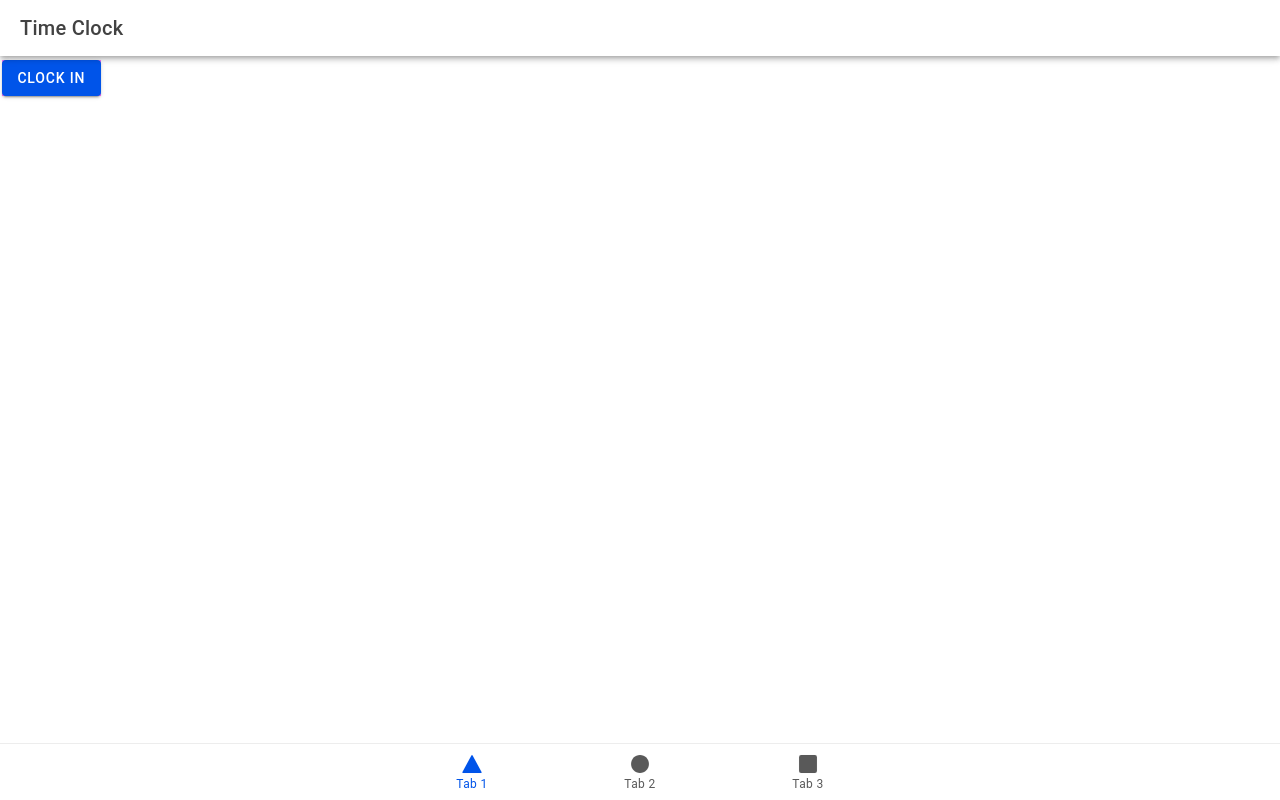
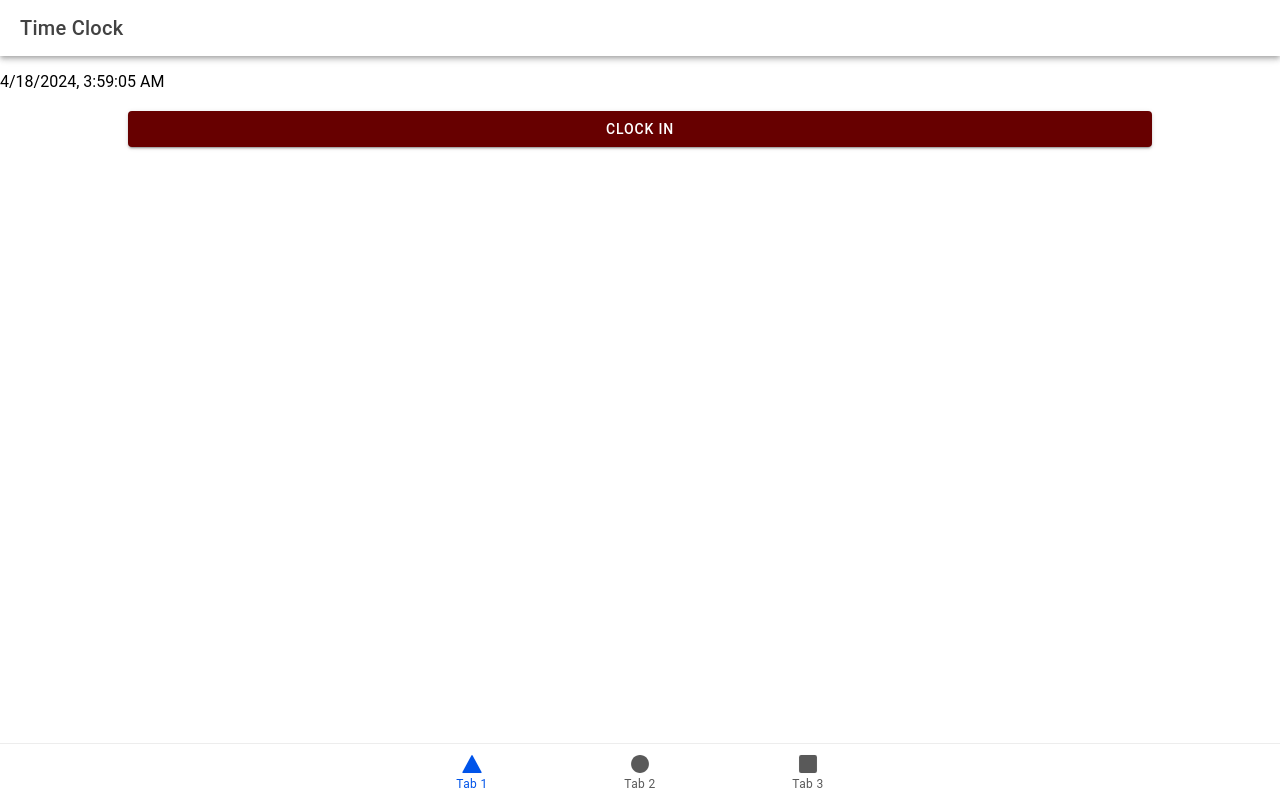
Before and after one commit to JakeGConnor/Time-Keep, a React (Vite) app: page /tab1 in a window 1280 px wide. Built offline with nearby package versions, Linux system fonts and the light colour scheme.

Commit message:
Added clock and some styling

```diff
--- a/src/pages/Tab1.css
+++ b/src/pages/Tab1.css
@@ -1,3 +1,7 @@
-.clockIn {
-    background-color: #FF7bff;
+.clockIn{
+    --background: #670000;
+    --color: white;
+    width: 80%;
+    margin-right: 10%;
+    margin-left: 10%;
 }
--- a/src/pages/Tab1.tsx
+++ b/src/pages/Tab1.tsx
@@ -1,12 +1,23 @@
 import { IonButton, IonContent, IonHeader, IonPage, IonTitle, IonToolbar } from '@ionic/react';
-import React from 'react';
+import React, { useState, useEffect } from 'react';
 import './Tab1.css';
 
-const clockIn = () => {
-  console.log('Button clicked!');
-};
+const Tab1: React.FC = () => {
+  const [currentDate, setCurrentDate] = useState<string>('');
 
-const Tab1: React.FC = () => {
+  const clockIn = () => {
+    const currtime = {currentDate};
+    console.log(currtime);
+  };
+
+  useEffect(() => {
+    const interval = setInterval(() => {
+      setCurrentDate(new Date().toLocaleString());
+    }, 1000); // Update every second
+
+    return () => clearInterval(interval); // Cleanup on component unmount
+  }, []);
+
   return (
     <IonPage>
       <IonHeader>
@@ -14,12 +25,13 @@ const Tab1: React.FC = () => {
           <IonTitle>Time Clock</IonTitle>
         </IonToolbar>
       </IonHeader>
-      <IonContent fullscreen>
+      <IonContent fullscreen id="T1B">
         <IonHeader collapse="condense">
           <IonToolbar>
             <IonTitle size="large">Time Clock</IonTitle>
           </IonToolbar>
         </IonHeader>
+        <p>{currentDate}</p>
         <IonButton className="clockIn" onClick={clockIn}>Clock In</IonButton>
       </IonContent>
     </IonPage>
```
